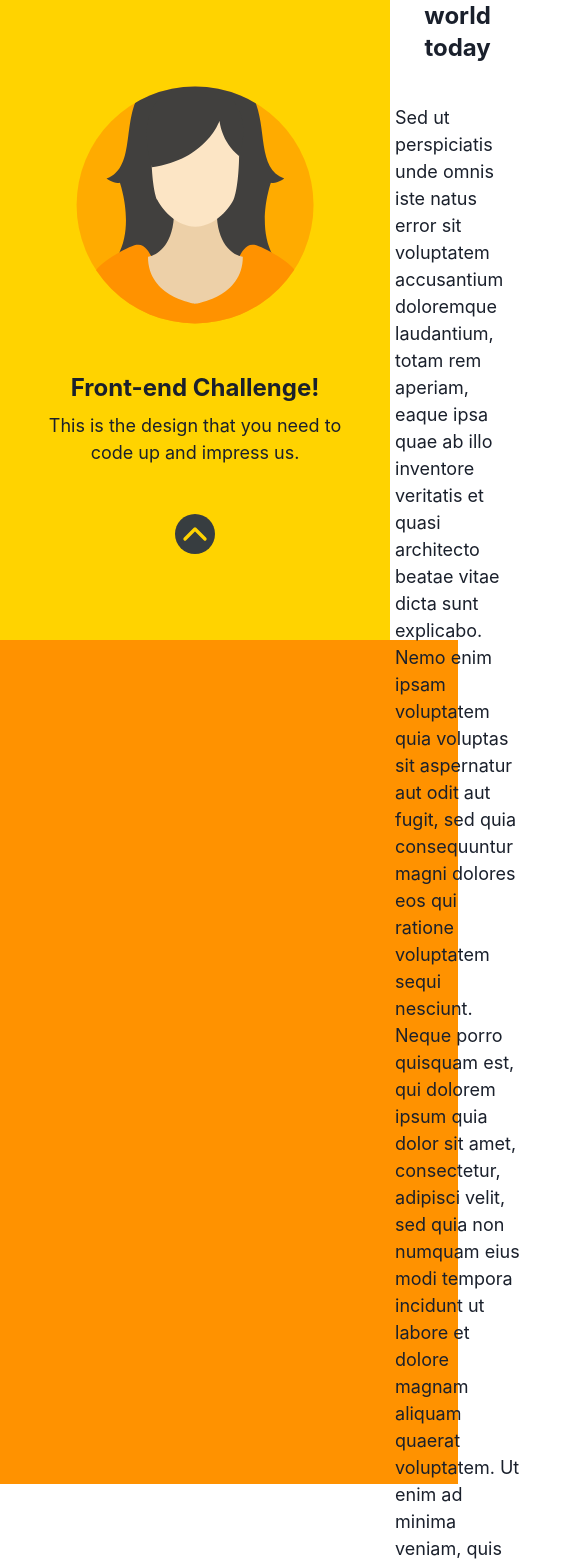
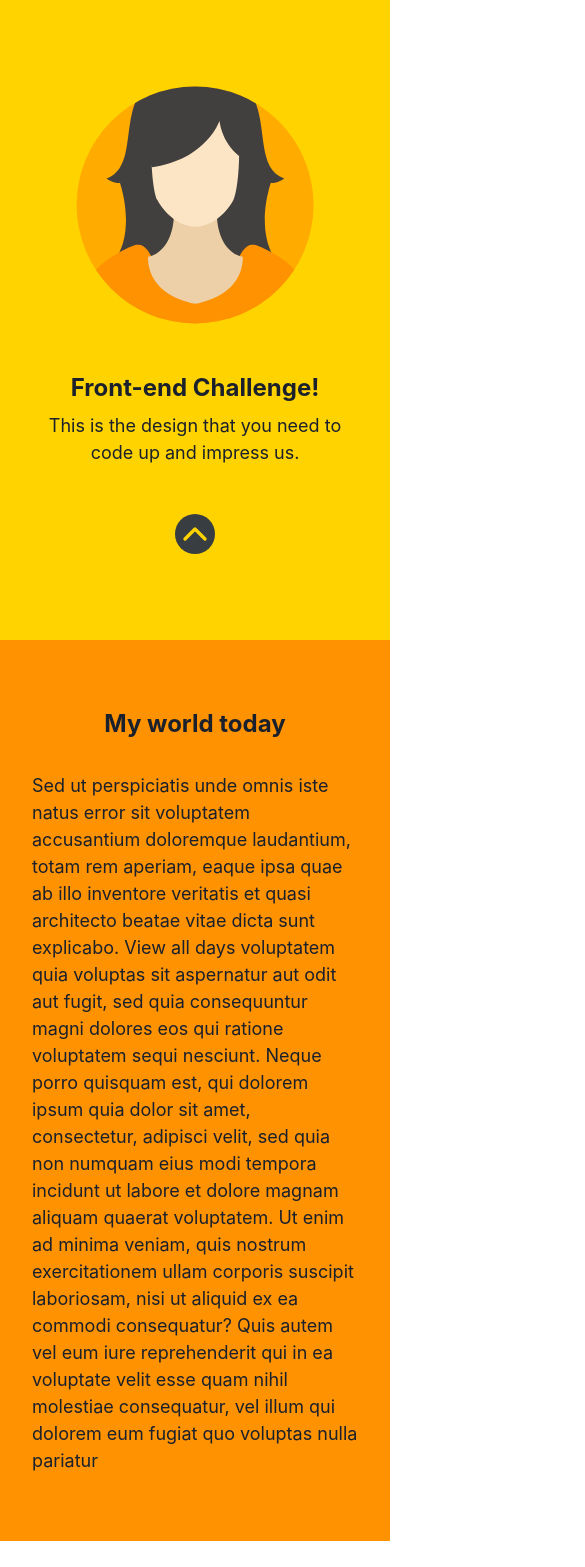
Before and after one commit to DevLereko/frontend-interview-chaperone, a React (Create React App) app: page /landing-page/content-page in a window 390 px wide. Shown: the top 1567 px of the page, 585 px wide, since content can reach past the window. After the commit the page ends 1541 px from the top, so only its background shows below. Built offline with nearby package versions, Linux system fonts and the light colour scheme.

Commit message:
added responsiveness on content page

```diff
--- a/src/components/content-page/ContentPage.tsx
+++ b/src/components/content-page/ContentPage.tsx
@@ -1,27 +1,34 @@
-import { Box, Heading, Stack, Text } from "@chakra-ui/react";
+import { Box, Heading, Flex, Text } from "@chakra-ui/react";
 import React from "react";
 
 export default function ContentPage() {
   return (
-    <Box>
-      <Stack
-        h="100vh"
-        pl="28.6em"
-        bg="#ff9200"
-        alignItems="center"
+    <Box
+      w="full"
+      py={{ base: "28.6px", md: "0px" }}
+      pl={{ base: "none", md: "28.6em" }}
+      bgColor="#ff9200"
+      minH="100vh"
+    >
+      <Flex
+        direction="column"
         justify="center"
-        spacing={10}
+        gap={8}
+        align="center"
+        minH="100vh"
+        h="100%"
+        mt="0px"
       >
         <Heading textAlign="center" fontSize="2xl">
           My world today
         </Heading>
-        <Text textAlign="start" fontSize="lg" px={20}>
+        <Text textAlign="start" fontSize="lg" px={{ base: 8, md: 20 }}>
           Sed ut perspiciatis unde omnis iste natus error sit voluptatem
           accusantium doloremque laudantium, totam rem aperiam, eaque ipsa quae
           ab illo inventore veritatis et quasi architecto beatae vitae dicta
-          sunt explicabo. Nemo enim ipsam voluptatem quia voluptas sit
-          aspernatur aut odit aut fugit, sed quia consequuntur magni dolores eos
-          qui ratione voluptatem sequi nesciunt. Neque porro quisquam est, qui
+          sunt explicabo. View all days voluptatem quia voluptas sit aspernatur
+          aut odit aut fugit, sed quia consequuntur magni dolores eos qui
+          ratione voluptatem sequi nesciunt. Neque porro quisquam est, qui
           dolorem ipsum quia dolor sit amet, consectetur, adipisci velit, sed
           quia non numquam eius modi tempora incidunt ut labore et dolore magnam
           aliquam quaerat voluptatem. Ut enim ad minima veniam, quis nostrum
@@ -30,7 +37,7 @@ export default function ContentPage() {
           ea voluptate velit esse quam nihil molestiae consequatur, vel illum
           qui dolorem eum fugiat quo voluptas nulla pariatur
         </Text>
-      </Stack>
+      </Flex>
     </Box>
   );
 }
```
